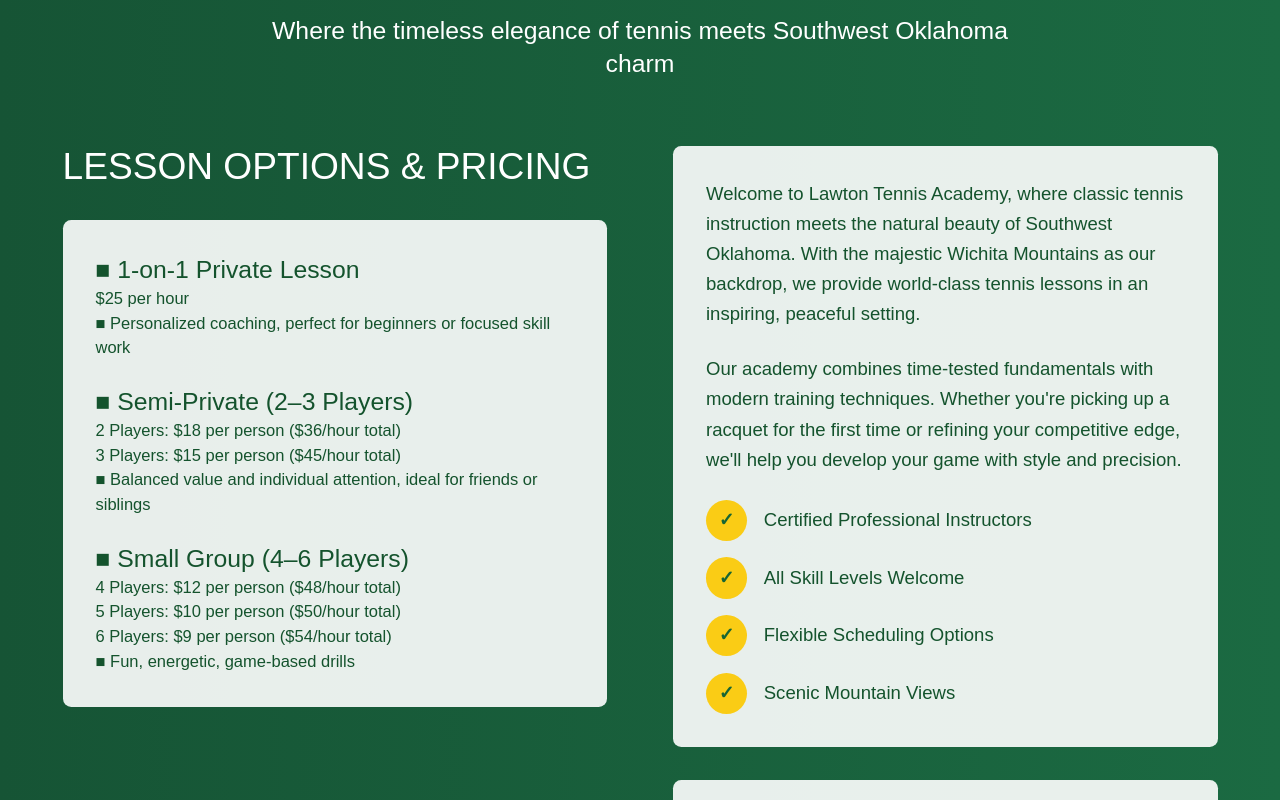
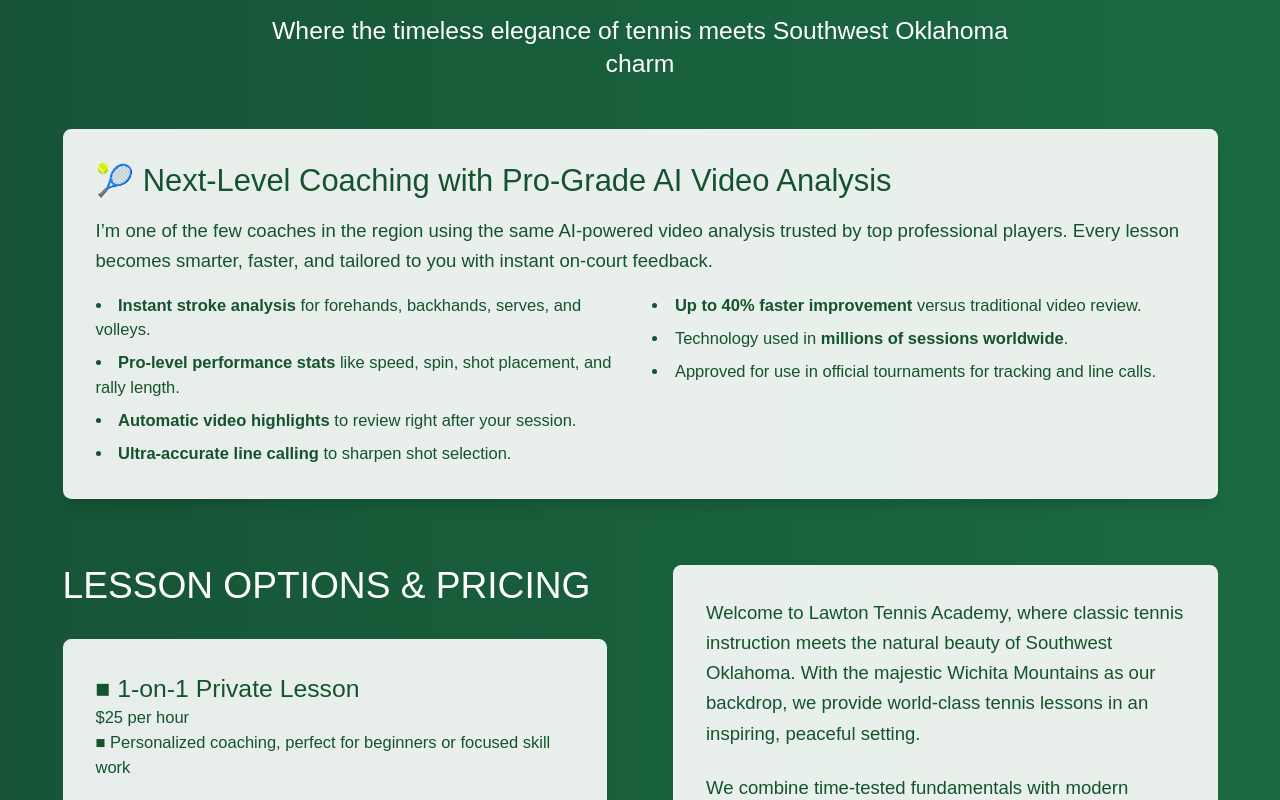
Before and after one commit to tonyt71-tech/lta, a React (Vite) app in the folder project/: page / in a window 1280 px wide. Shown: the part 1400-2200 px from the top of the page. Built offline with nearby package versions, Linux system fonts and the light colour scheme.

Commit message:
Update About.tsx

```diff
--- a/project/src/components/About.tsx
+++ b/project/src/components/About.tsx
@@ -5,7 +5,7 @@
     <section id="about" className="full-bleed header-match-bg py-20 text-white">
       <div className="max-w-6xl mx-auto px-4">
         {/* Section Header */}
-        <div className="text-center mb-16">
+        <div className="text-center mb-12">
           <h2 className="vintage-headline text-5xl md:text-6xl mb-6">
             CLASSIC TENNIS TRADITION
           </h2>
@@ -13,6 +13,31 @@
           <p className="vintage-subheading text-2xl max-w-3xl mx-auto">
             Where the timeless elegance of tennis meets Southwest Oklahoma charm
           </p>
+        </div>
+
+        {/* Technology Advantage */}
+        <div className="vintage-card bg-white/90 text-green-900 rounded-lg p-8 mb-16 shadow-lg">
+          <h3 className="vintage-subheading text-3xl mb-4">
+            🎾 Next-Level Coaching with Pro-Grade AI Video Analysis
+          </h3>
+          <p className="vintage-body text-lg leading-relaxed mb-4">
+            I’m one of the few coaches in the region using the same AI-powered video analysis
+            trusted by top professional players. Every lesson becomes smarter, faster, and
+            tailored to you with instant on-court feedback.
+          </p>
+          <div className="grid md:grid-cols-2 gap-6">
+            <ul className="list-disc list-inside space-y-2 vintage-body">
+              <li><strong>Instant stroke analysis</strong> for forehands, backhands, serves, and volleys.</li>
+              <li><strong>Pro-level performance stats</strong> like speed, spin, shot placement, and rally length.</li>
+              <li><strong>Automatic video highlights</strong> to review right after your session.</li>
+              <li><strong>Ultra-accurate line calling</strong> to sharpen shot selection.</li>
+            </ul>
+            <ul className="list-disc list-inside space-y-2 vintage-body">
+              <li><strong>Up to 40% faster improvement</strong> versus traditional video review.</li>
+              <li>Technology used in <strong>millions of sessions worldwide</strong>.</li>
+              <li>Approved for use in official tournaments for tracking and line calls.</li>
+            </ul>
+          </div>
         </div>
 
         <div className="grid lg:grid-cols-2 gap-16 items-start">
@@ -52,9 +77,7 @@
                 world-class tennis lessons in an inspiring, peaceful setting.
               </p>
               <p className="vintage-body text-lg leading-relaxed mb-6">
-                Our academy combines time-tested fundamentals with modern training techniques.
-                Whether you're picking up a racquet for the first time or refining your competitive edge,
-                we'll help you develop your game with style and precision.
+                We combine time-tested fundamentals with modern training so you build real, durable skill.
               </p>
               <div className="space-y-4">
                 {[
```
